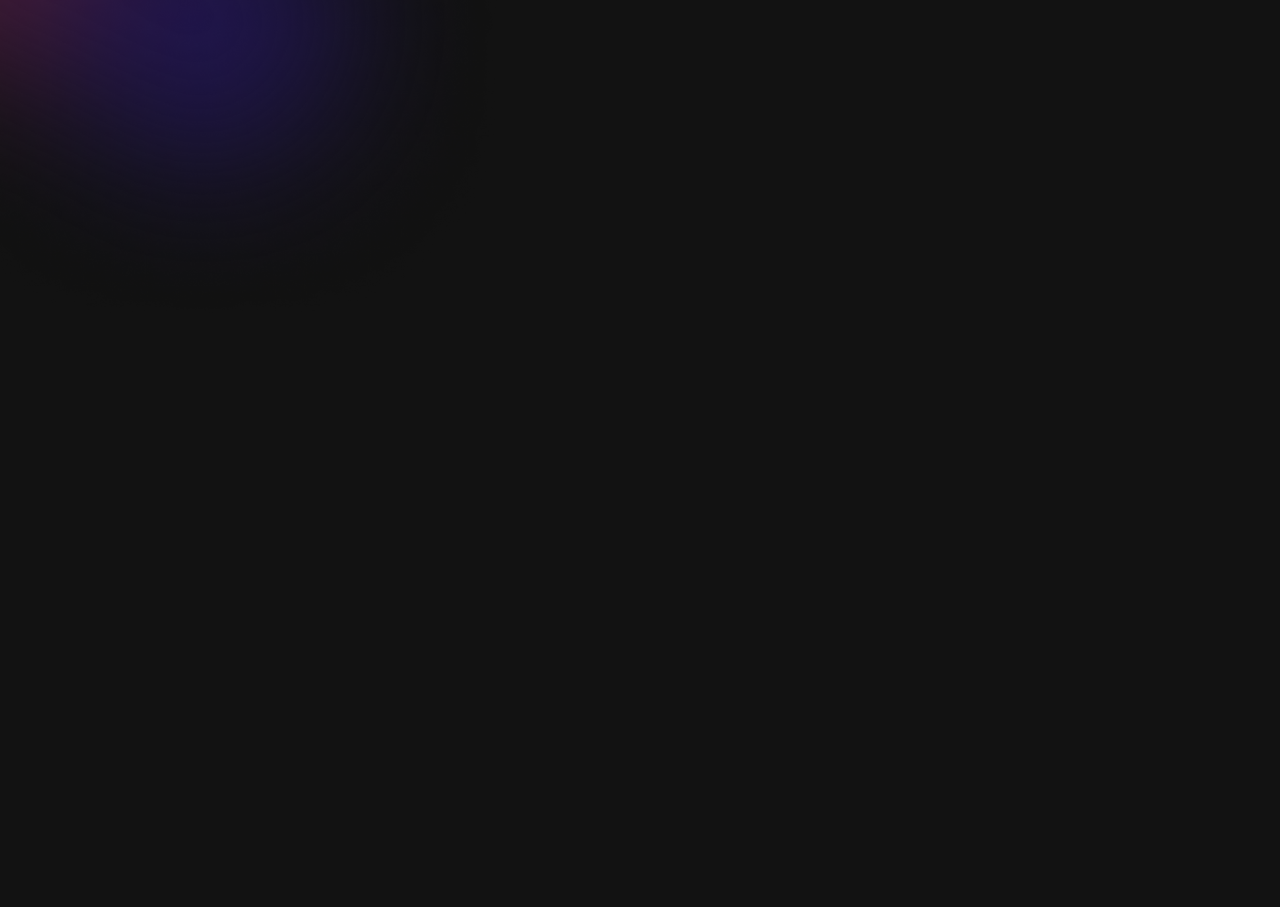
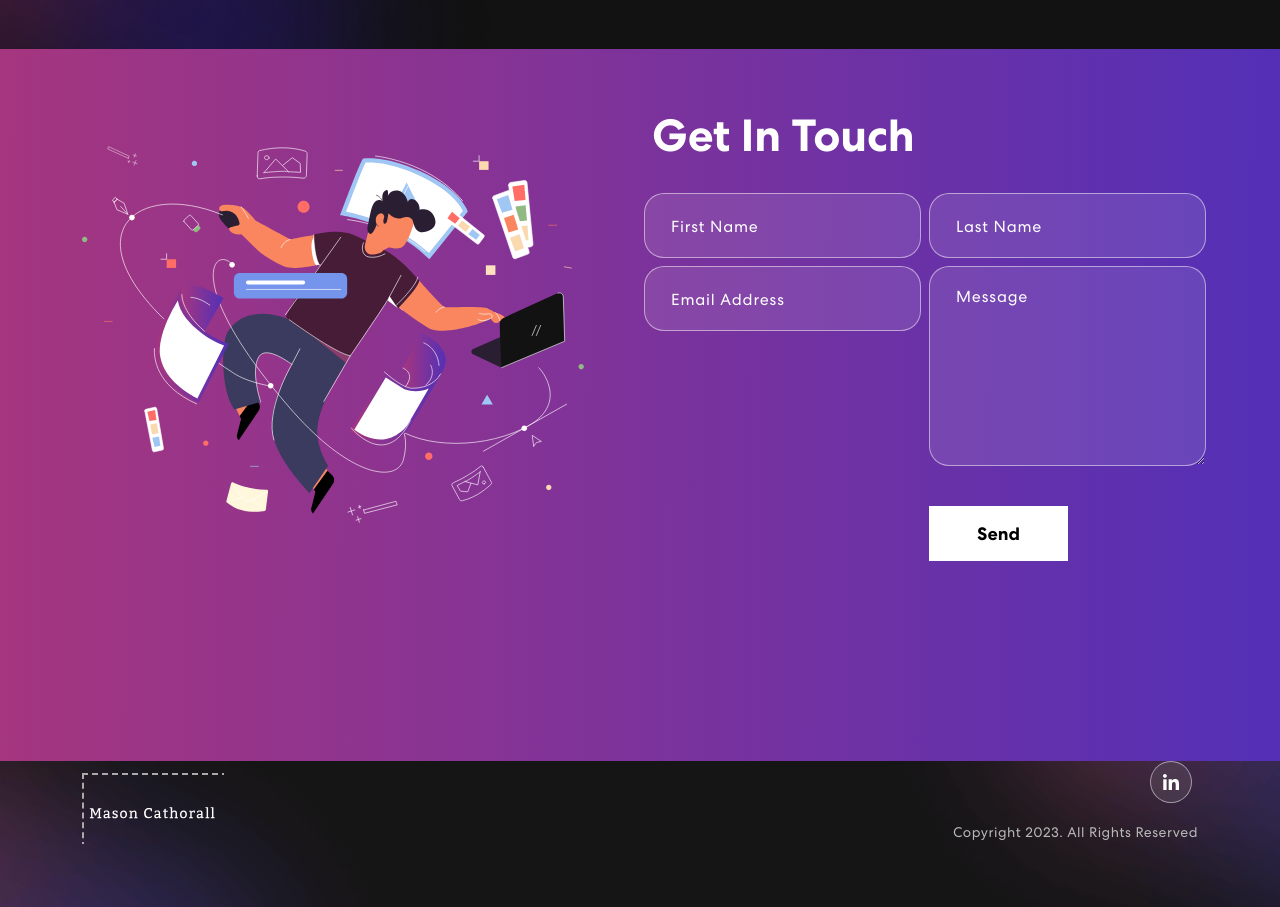
Before and after one commit to MasonCathorall/Portfolio, a React (Create React App) app: page / in a window 1280 px wide. Shown: the part 1292-2199 px from the top of the page. Before the commit the page ends 1622 px from the top, so only its background shows below. Built offline with nearby package versions, Linux system fonts and the light colour scheme.

Commit message:
Contact form functionality fix

```diff
--- a/package.json
+++ b/package.json
@@ -3,6 +3,7 @@
   "version": "0.1.0",
   "private": true,
   "dependencies": {
+    "@emailjs/browser": "^3.11.0",
     "@testing-library/jest-dom": "^5.16.5",
     "@testing-library/react": "^13.4.0",
     "@testing-library/user-event": "^13.5.0",
--- a/src/App.js
+++ b/src/App.js
@@ -1,23 +1,21 @@
 import './App.css';
 import { NavBar } from './components/NavBar';
 import { Banner } from './components/Banner';
+import { Footer } from './components/Footer';
 import { Skills } from './components/Skills';
-import { useEffect } from 'react';
+import { Contact } from './components/Contact';
 import 'bootstrap/dist/css/bootstrap.min.css';
 
 const App = () => {
-  useEffect(() => {
-    document.title = "Mason Cathorall's Portfolio"
-  }, []);
 
   return (
     <div className="App">
       <NavBar />
       <Banner />
       <Skills />
-      {/* <Projects />
+      {/* <Projects /> */}
       <Contact />
-      <Footer /> */}
+      <Footer />
     </div>
   );
 }
--- a/src/components/Contact.js
+++ b/src/components/Contact.js
@@ -1,8 +1,8 @@
 import { useState } from "react";
 import { Container, Row, Col } from "react-bootstrap";
 import contactImg from "../assets/img/contact-img.svg";
-import 'animate.css';
 import TrackVisibility from 'react-on-screen';
+import emailjs from '@emailjs/browser';
 
 export const Contact = () => {
   const formInitialDetails = {
@@ -24,22 +24,24 @@ export const Contact = () => {
 
   const handleSubmit = async (e) => {
     e.preventDefault();
+
+    let params = {
+      'from_name': formDetails.firstName + ' ' + formDetails.lastName,
+      'subject': 'From masoncathorall.com: ' + formDetails.firstName + ' ' + formDetails.lastName,
+      'email': formDetails.email,
+      'message': formDetails.message
+    };
+
     setButtonText("Sending...");
-    let response = await fetch("http://localhost:5000/contact", {
-      method: "POST",
-      headers: {
-        "Content-Type": "application/json;charset=utf-8",
-      },
-      body: JSON.stringify(formDetails),
-    });
+    await emailjs.send('service_cvn681p', 'template_ex7dafu', params, 'JkRbAaw8wDkKZndQT')
+      .then(function(response) {
+        setStatus({ succes: true, message: 'Message sent successfully'});
+        console.log('SUCCESS!', response.status, response.text);
+      }, function(error) {
+        setStatus({ succes: false, message: 'Something went wrong, please try again later.'});
+        console.log('FAILED...', error);
+      })
     setButtonText("Send");
-    let result = await response.json();
-    setFormDetails(formInitialDetails);
-    if (result.code === 200) {
-      setStatus({ succes: true, message: 'Message sent successfully'});
-    } else {
-      setStatus({ succes: false, message: 'Something went wrong, please try again later.'});
-    }
   };
 
   return (
@@ -64,7 +66,7 @@ export const Contact = () => {
                       <input type="text" value={formDetails.firstName} placeholder="First Name" onChange={(e) => onFormUpdate('firstName', e.target.value)} />
                     </Col>
                     <Col size={12} sm={6} className="px-1">
-                      <input type="text" value={formDetails.lasttName} placeholder="Last Name" onChange={(e) => onFormUpdate('lastName', e.target.value)}/>
+                      <input type="text" value={formDetails.lastName} placeholder="Last Name" onChange={(e) => onFormUpdate('lastName', e.target.value)}/>
                     </Col>
                     <Col size={12} sm={6} className="px-1">
                       <input type="email" value={formDetails.email} placeholder="Email Address" onChange={(e) => onFormUpdate('email', e.target.value)} />
--- a/src/components/Footer.js
+++ b/src/components/Footer.js
@@ -1,5 +1,4 @@
 import { Container, Row, Col } from "react-bootstrap";
-import { MailchimpForm } from "./MailchimpForm";
 import logo from "../assets/img/logo.svg";
 import navIcon1 from "../assets/img/nav-icon1.svg";
 
@@ -8,7 +7,6 @@ export const Footer = () => {
     <footer className="footer">
       <Container>
         <Row className="align-items-center">
-          <MailchimpForm />
           <Col size={12} sm={6}>
             <img src={logo} alt="Logo" />
           </Col>
```
Also changed, not shown: public/manifest.json, 2 other files (tests, documents, lock files or other folders).
